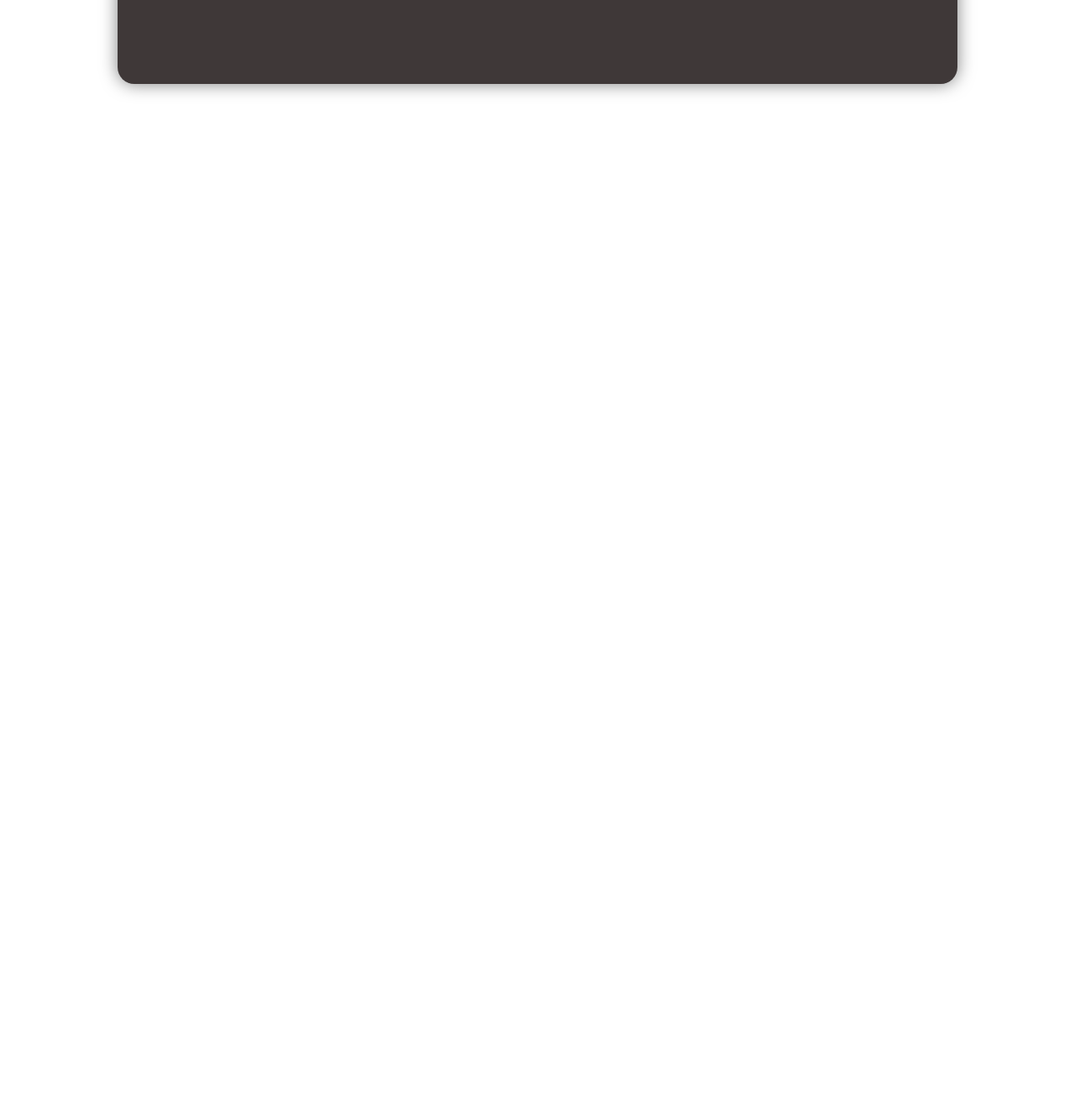
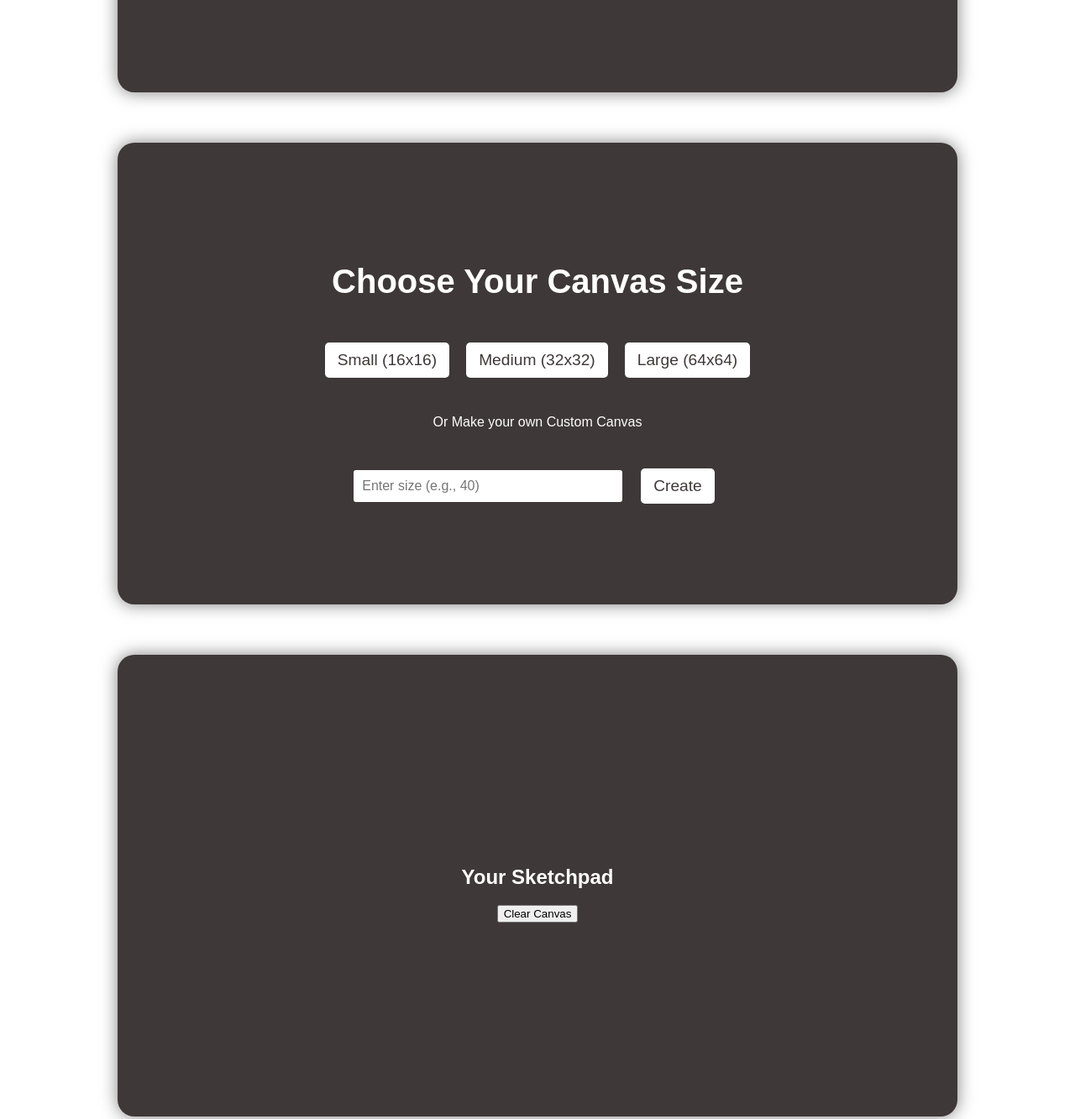
Before and after one commit to Syed-56/Etch-a-Sketch, a plain HTML site: page index.html in a window 1280 px wide. Shown: the part 500-1833 px from the top of the page at 84% size. Before the commit the page ends 800 px from the top, so only its background shows below. Drawn offline with Linux system fonts and the light colour scheme.

Commit message:
Designed Grid Selection Page

```diff
--- a/index.html
+++ b/index.html
@@ -8,13 +8,32 @@
     <link rel="icon" type="image/x-icon" href="favicon.ico">
 </head>
 <body>
-    <div id="intro-container">
+    <div class="main-container" id="intro-container">
         <h1>Welcome to Etch-a-Sketch</h1>
         <h6>A dynamic Sketchpad where you can bring your imagination to the canvas by just hovering</h6>
-        <button id="start-button"><a href="">Etch Your Sketch</a></button>
+        <button id="start-button"><a href="#size-container">Etch Your Sketch</a></button>
     </div>
 
+    <div class="main-container" id="size-container">
+        <h2>Choose Your Canvas Size</h2>
+        <div id="size-buttons">
+            <button class="size-button" id="small"><a href="#canvas-container">Small (16x16)</a></button>
+            <button class="size-button" id="medium"><a href="#canvas-container">Medium (32x32)</a></button>
+            <button class="size-button" id="large"><a href="#canvas-container">Large (64x64)</a></button>
+        </div>
+        <br>
+        <p>Or Make your own Custom Canvas</p>
+        <div id="inputContainer">
+            <input type="text" placeholder="Enter size (e.g., 40)">
+            <button id="custom-size-button"><a href="#canvas-container">Create</a></button>
+        </div>
+    </div>
 
+    <div class="main-container" id="canvas-container">
+        <h2>Your Sketchpad</h2>
+        <div id="canvas"></div>
+        <button id="clear-button">Clear Canvas</button>
+    </div>
 
     <script src="script.js"></script>
 </body>
--- a/style.css
+++ b/style.css
@@ -9,9 +9,9 @@ body {
     background-color: #fff;
 }
 
-#intro-container {
+.main-container {
     text-align: center;
-    margin: 50px auto;
+    margin: 60px auto;
     background-color: #3f3838;
     color: #fff;
     justify-content: center;
@@ -20,9 +20,10 @@ body {
     width: 1000px;
     border-radius: 20px;
     box-shadow: 0 0 20px rgba(0, 0, 0, 0.5);
-       height: 550px;
+    height: 550px;
     flex-direction: column;
 }
+
 #intro-container h1 {
     font-size: 2.5em;
     margin-bottom: 20px;
@@ -47,7 +48,51 @@ body {
     color: white;
     transform: scale(1.05);
 }
-#intro-container > button a {
+a {
     text-decoration: none;
     color: inherit;
 }
+
+#size-container > h2 {
+    font-size: 2.5em;
+    margin-bottom: 20px;
+}
+#size-container > #size-buttons {
+    display: flex;
+    flex-direction: row;
+    align-items: center;
+    justify-content: center;
+    margin-top: 20px;
+}
+#size-container button {
+    display: inline-block;
+    padding: 10px 15px;
+    font-size: 1.2em;
+    margin: 10px;
+    background-color: white;
+    color: #3f3838;
+    border: none;
+    border-radius: 5px;
+    cursor: pointer;
+    transition: background-color 0.3s, transform 0.3s;
+}
+#size-container button:hover {
+    background-color: #807474;
+    transform: scale(1.05);
+    color: white;
+}
+
+#size-container > #inputContainer {
+    display: flex;
+    flex-direction: row;
+    align-items: center;
+    margin-top: 20px;
+    gap: 10px;
+}
+#size-container > #inputContainer input {
+    padding: 10px;
+    font-size: 1em;
+    border: 2px solid #3f3838;
+    border-radius: 5px;
+    width: 300px;
+}
```
